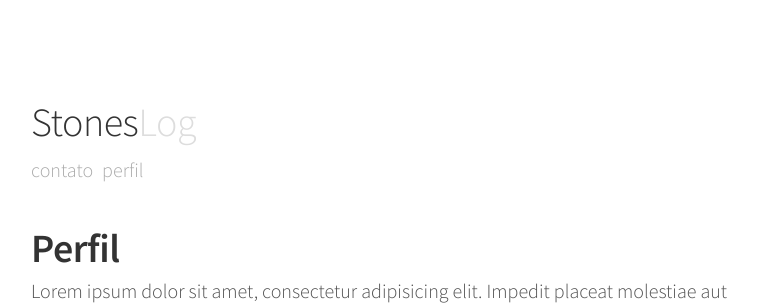
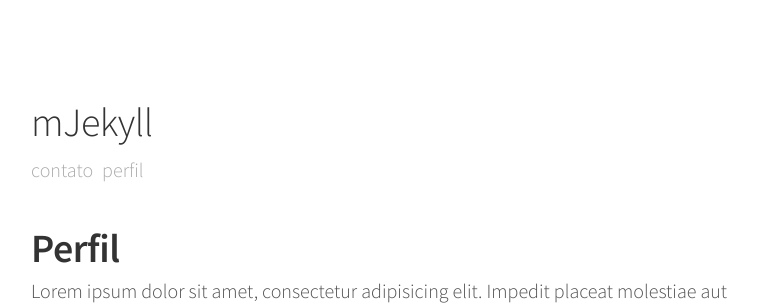
Before and after one commit to roneystones/learning-chest, a Jekyll site: the page built from _pages/perfil.md, in a window 1280 px wide. Shown: the top 305 px of the page, without its empty margins (249-1019 px from the left). Built offline with Jekyll 4.4.1, drawn with Linux system fonts in a browser that asks for light colours.

Commit message:
move pages to _pages folder

```diff
--- a/_config.yml
+++ b/_config.yml
@@ -6,14 +6,21 @@
 # 'jekyll serve'. If you change this file, please restart the server process.
 
 # Site settings
-title: Stones
-email: roneylacerda@gmail.com
+title: mJekyll
 description: "Lorem ipsum dolor sit amet, consectetur adipiscing elit. Morbi sapien neque, accumsan a placerat ac, scelerisque sit amet velit."
-baseurl: "/jekyll-study"
-url: "http://roneystones.com.br"
+baseurl: "/mJekyll-theme"
 twitter_username: RoneyStones
 github_username:  roneystones
 
+# Markdown settings
+markdown: kramdown
+kramdown:
+  input: GFM
+  syntax_highlighter: rouge
+
 # Build settings
-markdown: kramdown
 permalink: /:title/
+include: ["_pages"]
+exclude:
+  - Gemfile
+  - Gemfile.lock
--- a/_includes/header.html
+++ b/_includes/header.html
@@ -1,6 +1,6 @@
 <header class="masthead">
   <h1 class="masthead-title">
-    <a href="{{ site.baseurl }}/">{{ site.title }}<span>Log</span></a>
+    <a href="{{ site.baseurl }}/">{{ site.title }}</a>
   </h1>
   <nav class="masthead-nav">
     {% for page in site.pages %}
```
Also changed, not shown: _pages/contato.md (renamed from contato.md), _pages/perfil.md (renamed from perfil.md).
